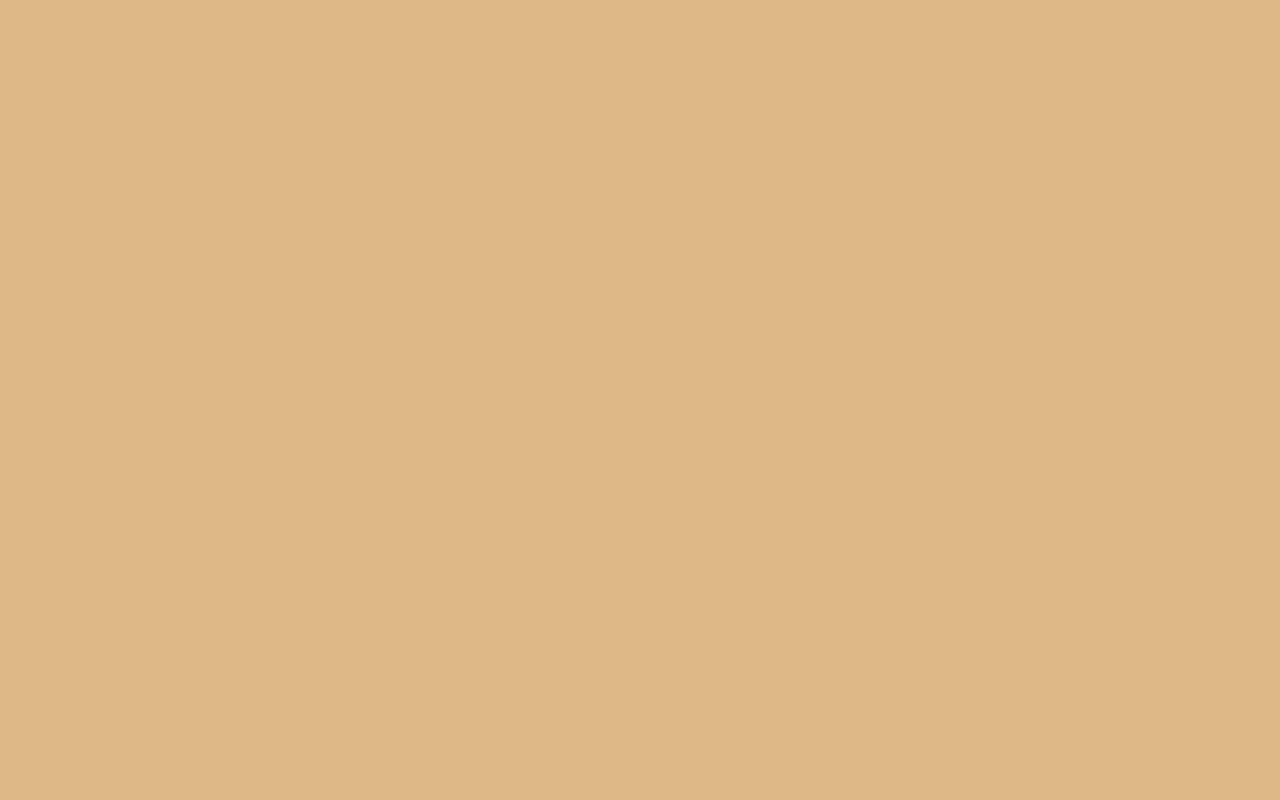
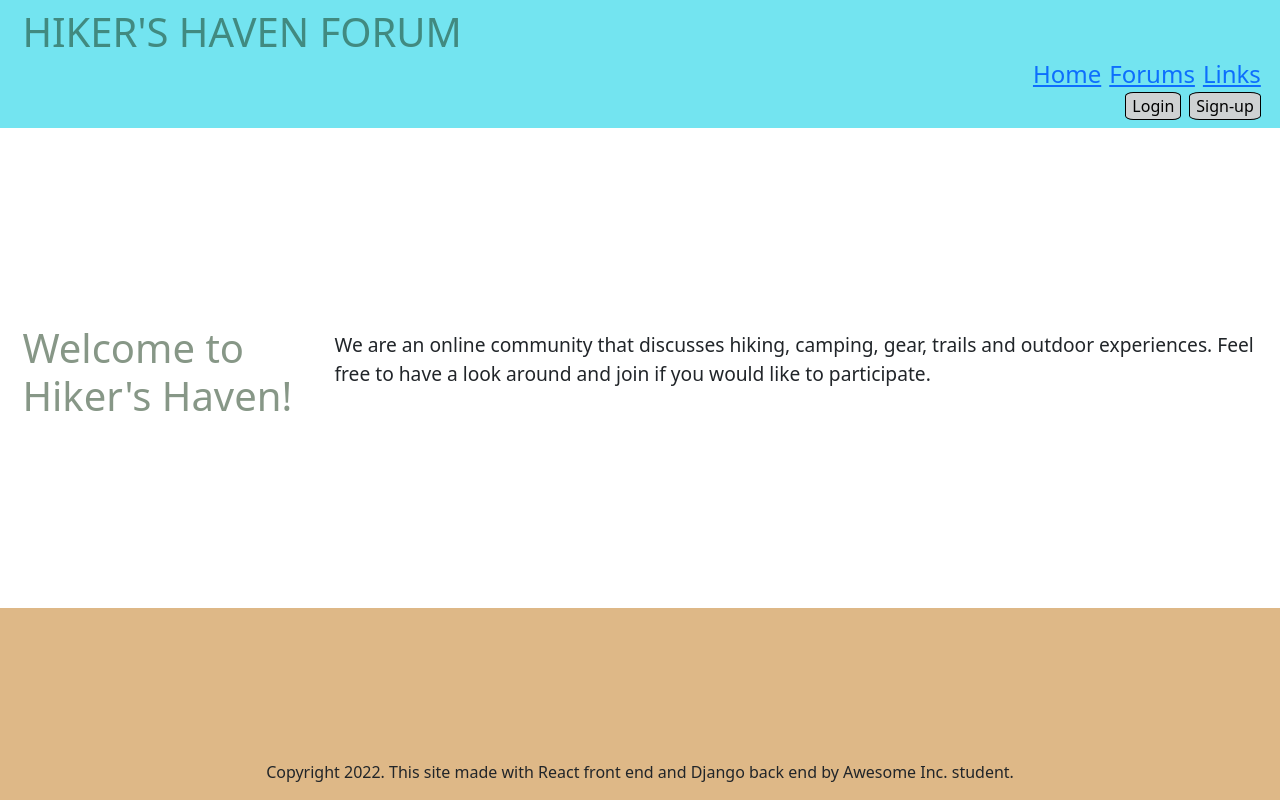
Before and after one commit to ChadCooper06/hikers-haven, a React (Create React App) app: page /Home in a window 1280 px wide. Before the commit this address had no page. Built offline with nearby package versions, Linux system fonts and the light colour scheme.

Commit message:
Signup, login, logout work
- Modals are disabled atm, but buttons for login/signup only appear not logged in
- logout only appears when logged in and logs out upon click

```diff
--- a/src/App.js
+++ b/src/App.js
@@ -2,13 +2,12 @@ import React, { useState } from "react";
 import "./index.css";
 import { GlobalProvider } from "./context/GlobalState";
 import Navbar from "./components/Navbar";
-import { Outlet } from "react-router-dom";
-//import { Button, Navbar } from "react-bootstrap";
+import { Outlet, useLocation } from "react-router-dom";
 import Modal from "./components/Modal";
-//import Modal2 from "./components/Modal2";
 import Login from "./components/user/Login";
 import Register from "./components/user/Register";
 import Footer from './components/Footer';
+import Home from "./Routes/Home";
 
 // function App() {
 //   return (
@@ -28,23 +27,12 @@ import Footer from './components/Footer';
 
 function App() {
 
+  const location = useLocation();
   const [showModal, setShowModal] = useState(false);
 
   const openModal = () => {
     setShowModal(true);
   };
-  // return (
-  //   <GlobalProvider>
-  //   <Navbar />
-  //   <div className="App">
-  //     <h1>Popup Modal</h1>
-  //     <button onClick={openModal}>Open Modal</button>
-  //     {showModal ? <Modal setShowModal={setShowModal} /> : null}
-  //   </div>
-  //   <Outlet />
-  //   <Footer />
-  //   </GlobalProvider>
-  // );
 
   return (
     <GlobalProvider>
@@ -59,6 +47,7 @@ function App() {
         {showModal ? <Modal setShowModal={setShowModal} /> : null}
           <Register />
       </Modal>
+      {location.pathname === "/" && <Home />}
       <Outlet />
       <Footer />
     </GlobalProvider>
--- /dev/null
+++ b/src/Routes/Home.js
@@ -0,0 +1,16 @@
+import React from "react"
+
+
+function Home() {
+
+    return (
+        <div className="home-wrapper">
+            <h1>Welcome to Hiker's Haven!</h1>
+                <p>We are an online community that discusses hiking, camping, gear, trails and outdoor experiences.
+                    Feel free to have a look around and join if you would like to participate.
+                </p>
+        </div>
+    );
+};
+
+export default Home;
--- a/src/components/Modal.js
+++ b/src/components/Modal.js
@@ -1,11 +1,16 @@
-import React, { useRef }  from "react";
+import React, { useState, useRef }  from "react";
 import { Form } from "react-bootstrap";
-//import ReactPortal from "./ReactPortal";
+import ReactPortal from "./ReactPortal";
 import Login from "./user/Login"
-import { createPortal }from "react-dom";
+//import { createPortal }from "react-dom";
 
-function Modal({ isOpen, handleLogin, setShowModal }) {
+function Modal({ isOpen, handleLogin }) {
   if (!isOpen) return null;
+  const [showModal, setShowModal] = useState(false);
+
+  const openModal = () => {
+    setShowModal(true);
+  };
   // close the modal when clicking outside the modal.
   const modalRef = useRef();
   const handleClose = (e) => {
@@ -16,14 +21,16 @@ function Modal({ isOpen, handleLogin, setShowModal }) {
 
   return (
     //render the modal JSX in the portal div.
-    createPortal(
+    <ReactPortal>
       <div className="container"
       ref={modalRef}
       onClick={handleClose}>
         <div className="modal">
-        <button onClick={() => setShowModal(false)}>X</button>
+        <button onClick={openModal}>Login</button>
+          {showModal ? <Modal setShowModal={setShowModal} /> : null}
+          <Login />
           <Form> {Login}
-            {/* <Form.Group
+             <Form.Group
               className="form1"
               controlId="exampleForm.ControlInput1"
               >
@@ -40,7 +47,7 @@ function Modal({ isOpen, handleLogin, setShowModal }) {
               >
               <Form.Label className="pass">Password</Form.Label>
               <Form.Control as="textarea" rows={1} />
-            </Form.Group> */}
+            </Form.Group>
           </Form>
           <button onClick={handleLogin} className='login-btn'>
             Login
@@ -50,8 +57,8 @@ function Modal({ isOpen, handleLogin, setShowModal }) {
           </button>
           {/* <div className="modal-content">{children}</div> */}
         </div>
-      </div>,
-    document.getElementById("portal"))
+      </div>
+    </ReactPortal>
   );
 };
 
--- a/src/components/Navbar.js
+++ b/src/components/Navbar.js
@@ -5,7 +5,7 @@ import { useGlobalState } from "../context/GlobalState";
 import Login from './user/Login';
 import Register from './user/Register';
 import Modal from './Modal';
-
+import AuthService from '../services/auth.service';
 
 // function NavBar() {
 //   const [ state, dispatch ] = useGlobalState();
@@ -89,8 +89,6 @@ import Modal from './Modal';
 //     </nav>
 // }
 
-
-
 const Navbar = () => {
 
   const [isOpen, setIsOpen] = useState(false);
@@ -104,7 +102,7 @@ const Navbar = () => {
         state &&(
         <div className='header-menu'>
             <Link to='/'>Home</Link>
-          <Link to='/Forums/' >Forums</Link>
+            <Link to='/Forums/'>Forums</Link>
             <Link to='/Resources/'>Links</Link>
         </div>
         )
@@ -113,31 +111,41 @@ const Navbar = () => {
         {
           !state.currentUser &&(
             <div className='login'>
-          <button
-            className="login-button"
-            onClick={() => {dispatch(Login() )
+              <Link to='/Login'><button
+                className='login-button'
+                onClick={() => {dispatch( Login )}}
+                >Login</button></Link>
+              <Modal handleClose={() => setIsOpen(false)} isOpen={isOpen}>
+              </Modal>
+            </div>
+          )
         }
-            }>
-            Login
-          </button>
-        </div>
-        )}
         {
           !state.currentUser &&(
             <div className='register'>
-          <button
+              <Link to='/Register'><button
                 className="signup-button"
-            onClick={() => {dispatch({ Register })
-              }
-            }>
-            Sign-up
-          </button>
+                onClick={() => {dispatch( Register )}}
+                >Sign-up</button></Link>
               <Modal handleClose={() => setIsOpen(false)} isOpen={isOpen}>
               </Modal>
             </div>
-      )}
+          )
+        }
+        {
+          state.currentUser &&(
+            <div className='logout'>
+              <button className='logout-button'
+                onClick={() => {
+                  AuthService.logout()
+                  window.location.reload()
+                }}
+                >Logout
+              </button>
             </div>
-
+          )
+        }
+      </div>
     </div>
   )
 }
--- a/src/components/user/Login.js
+++ b/src/components/user/Login.js
@@ -1,15 +1,17 @@
 import React, { useState } from "react"
 import AuthService from "../../services/auth.service";
-import { useNavigate } from 'react-router-dom';
+//import { useNavigate } from 'react-router-dom';
 import { useGlobalState } from "../../context/GlobalState";
 //import Modal from "../Modal";
+//import { createPortal }from "react-dom";
 
 import jwtDecode from "jwt-decode";
+//import { Modal } from "bootstrap";
 
 function Login() {
-  let navigate = useNavigate();
+  //let navigate = useNavigate();
 
-  const [ /*state, */dispatch ] = useGlobalState();
+  const [ dispatch ] = useGlobalState();
 
   const [username, setUsername] = useState("");
   const [password, setPassword] = useState("");
@@ -25,7 +27,8 @@ function Login() {
           currentUserToken: resp.access,
           currentUser: data
         })
-        navigate('/profile')
+        //navigate('/profile')
+        //window.location.reload()
       });
   }
 
@@ -33,7 +36,7 @@ function Login() {
       <div className="c-form">
         <form onSubmit={handleLogin}>
           <div>
-            <label htmlFor="username">UserName:</label>
+            <label htmlFor="username">Username:</label>
             <input
               type="text"
               id="username"
--- a/src/components/user/Register.js
+++ b/src/components/user/Register.js
@@ -1,12 +1,12 @@
 import React, { useState } from "react"
 import AuthService from "../../services/auth.service";
-import Modal from "../Modal";
+//import Modal from "../Modal";
 //import { useGlobalState } from "../../context/GlobalState";
-import { useNavigate } from "react-router-dom";
+//import { useNavigate } from "react-router-dom";
 
 function Register() {
   //const [ state, dispatch ] = useGlobalState();
-  let navigate = useNavigate();
+  //let navigate = useNavigate();
   const [user, setUser] = useState({
     username: "",
     password: "",
@@ -26,11 +26,11 @@ function Register() {
   const handleRegister = (e) => {
     e.preventDefault();
     AuthService.register(user)
-    navigate('/profile')
+    //navigate('/Forum')
+    window.location.reload()
   }
 
   return (
-    <Modal>
     <div className="c-form">
       <form onSubmit={handleRegister}>
         <div>Throw on your boots and join us!<br />
@@ -107,7 +107,6 @@ function Register() {
         />
       </form>
     </div>
-    </Modal>
   )
 }
 
--- a/src/index.css
+++ b/src/index.css
@@ -8,7 +8,7 @@ html {
   justify-content: space-evenly;
   position: relative;
   width: 100%;
-  background-color: aquamarine;
+  background-color: rgb(115, 228, 240);
 }
 .header-menu {
   display: flex;
@@ -24,7 +24,7 @@ h1 {
   padding-top: .5rem;
   padding-bottom: 0rem;
   font-size: 2.5rem;
-  color: rgba(12, 85, 13, 0.5);
+  color: rgba(15, 48, 16, 0.5);
 }
 .h-menu {
   display: flex;
@@ -37,10 +37,19 @@ h1 {
 button {
   border-radius: 15%;
   border: solid black 1px;
-  background-color: lightblue;
+  background-color: rgb(207, 210, 211);
 }
 .main-page {
   padding-bottom: 60px;
+}
+.home-wrapper {
+  justify-content: center;
+  align-items: center;
+  font-size: 1.2rem;
+  display: flex;
+  flex-flow: nowrap;
+  height: 60vh;
+  width: 100%;
 }
 .react-portal-wrapper {
   width: 106%;
--- a/src/index.js
+++ b/src/index.js
@@ -4,13 +4,12 @@ import ReactDOM from 'react-dom/client';
 import './index.css';
 import App from './App';
 import { Routes, Route, BrowserRouter } from "react-router-dom";
+import Home from './Routes/Home';
 import Forum from './Routes/Forum';
 import Post from './Routes/Post';
-//import Comment from './Routes/Comment';
 import Resources from './Routes/Resources';
 import Login from './components/user/Login';
 import Register from './components/user/Register';
-//import Profile from './components/user/Profile';
 
 // Setting up the default routes that the React side will use
 //https://reactrouter.com/docs/en/v6/getting-started/tutorial
@@ -21,11 +20,12 @@ root.render(
     <BrowserRouter>
       <Routes>
         <Route path='/' element={<App />}>
-          <Route path="forums/" element={<Forum />} />
-          <Route path="posts/" element={<Post />} />
-          <Route path="resources/" element={<Resources />} />
-          <Route path="login" element={<Login />} />
-          <Route path="register" element={<Register />} />
+          <Route path='Home/' element={<Home />} />
+          <Route path="Forums/" element={<Forum />} />
+          <Route path="Posts/" element={<Post />} />
+          <Route path="Resources/" element={<Resources />} />
+          <Route path="Login" element={<Login />} />
+          <Route path="Register" element={<Register />} />
         </Route>
       </Routes>
     </BrowserRouter>
--- a/src/services/auth.constants.js
+++ b/src/services/auth.constants.js
@@ -1,4 +1,4 @@
 export const API_URL = "https://7000-chadcooper0-hikershaven-06lvmwxp3f9.ws-us43.gitpod.io/";
-export const LOGIN_ENDPOINT = "user/login/"
-export const REGISTER_ENDPOINT = "user/signup/"
+export const LOGIN_ENDPOINT = "hikers_haven/user/login/"
+export const REGISTER_ENDPOINT = "hikers_haven/user/signup/"
 export const REFRESH_ENDPOINT = "token/refresh/"
```
Also changed, not shown: src/Routes/Forum.js (+6 -6 lines), src/components/Modal2.js (deleted, +0 -143 lines). Lines whose indentation alone changed are shown as unchanged.
